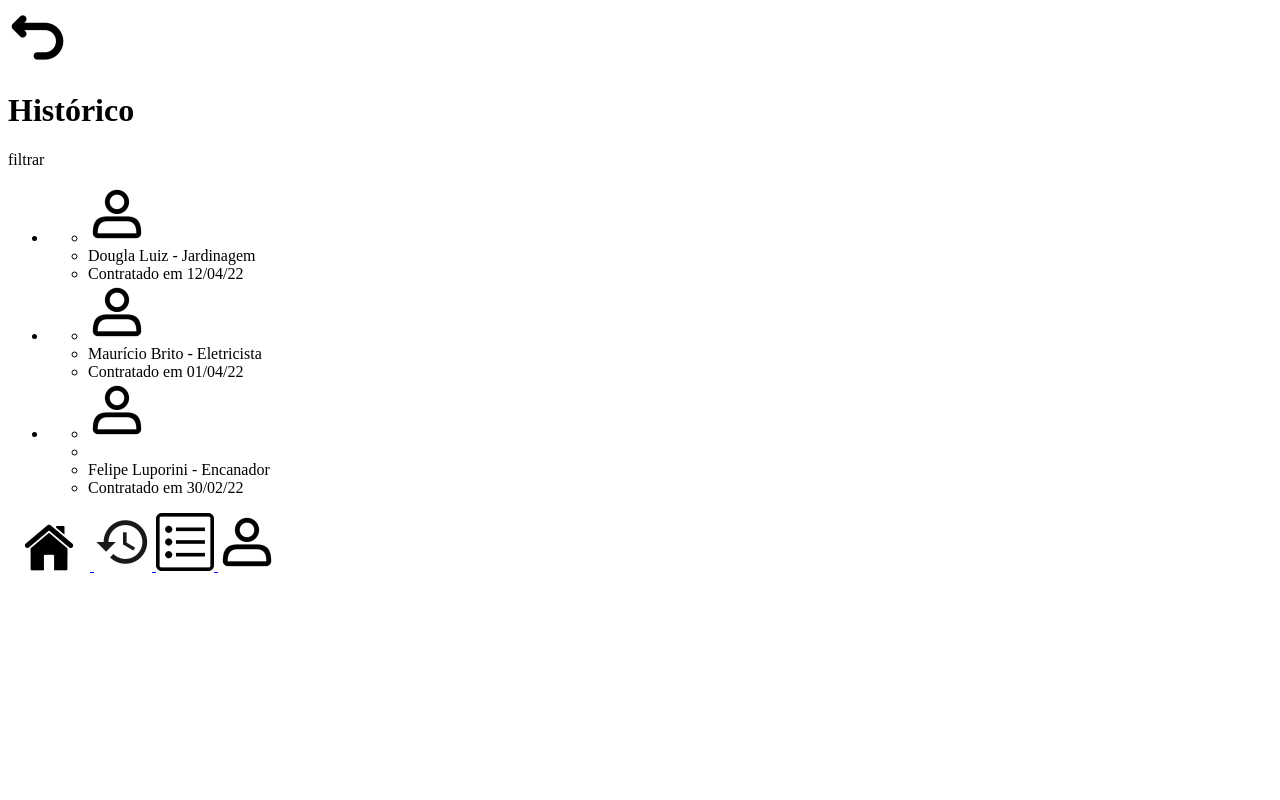
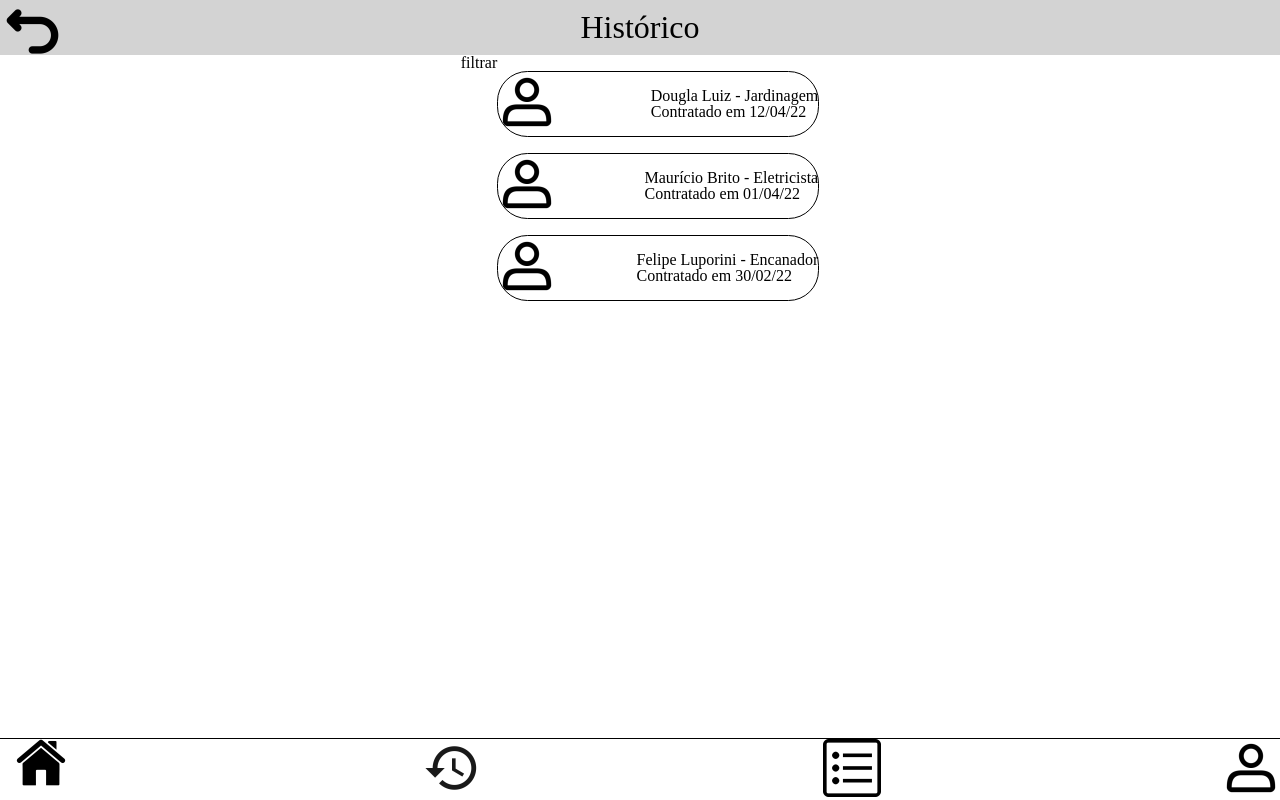
Before and after one commit to fernandoko3lle/estrutura_grupo5, a plain HTML site: page histórico.html in a window 1280 px wide. Drawn offline with Linux system fonts and the light colour scheme.

Commit message:
corrigindo

```diff
--- a/histórico.html
+++ b/histórico.html
@@ -4,13 +4,16 @@
     <meta charset="UTF-8">
     <meta http-equiv="X-UA-Compatible" content="IE=edge">
     <meta name="viewport" content="width=device-width, initial-scale=1.0">
+    <link rel="stylesheet" href="css/reset.css">
+    <link rel="stylesheet" href="css/style.css">
+
     <title>Histórico</title>
 </head>
 <body>
     <header>
     <!-- Botaão voltar -->
-    <a href="index.html">
-        <img src="/Img/Icone_Seta.png" alt="">
+    <a href="index.html" class="link_seta">
+        <img src="Img/Icone_Seta.png" alt="">
     </a>
     <h1>Histórico</h1>
     </header>
@@ -18,27 +21,35 @@
         <p>filtrar</p>
         <ul>
             <li>
-                <ul>
+                <ul class="ID">
                     <li>
                         <a href=""><img src = 'Img/Icone_Perfil_Usuario.png' alt=''>
                         </a>
                     </li>
+                    <li>
+                        <ul>
                             <li>Dougla Luiz - Jardinagem</li>
                             <li>Contratado em 12/04/22</li>
                         </ul>
                     </li>
+                </ul>
+            </li>
             <li>
-                <ul>
+                <ul class="ID">
                     <li>
                         <a href=""><img src = 'Img/Icone_Perfil_Usuario.png' alt=''>
                         </a>
                     </li>
+                    <li>
+                        <ul>
                             <li>Maurício Brito - Eletricista</li>
                             <li>Contratado em 01/04/22</li>
                         </ul>
                     </li>
+                </ul>
+            </li>
             <li>
-                <ul>
+                <ul class="ID">
                     <li>
                         <a href="Perfil_Felipe_Luporini.html"><img src = 'Img/Icone_Perfil_Usuario.png' alt=''>
                         </a>
@@ -46,21 +57,25 @@
                     <li>
                         <a href="Perfil_Felipe_Luporini.html"></a>
                     </li>
+                    <li>
+                        <ul>
                             <li>Felipe Luporini - Encanador</li>
                             <li>Contratado em 30/02/22</li>
+                        </ul>
+                    </li>
                 </ul>
             </li>
         </ul>
     </main>
     <footer>
         <a href="index.html">
-            <img src="/Img/Home.png" alt='Home'>
+            <img src="Img/Home.png" alt='Home'>
         </a>
         <a href="#">
-            <img src="/Img/Histórico.png" alt='Histórico'>
+            <img src="Img/Histórico.png" alt='Histórico'>
         </a>
         <a href="#">
-            <img src="/Img/Pedios_em_andamento.png" alt='Pedidos_em_andamento'>
+            <img src="Img/Pedios_em_andamento.png" alt='Pedidos_em_andamento'>
         </a>
         <a href="#">
             <img src="Img/Icone_Perfil_Usuario.png" alt='Perfil'>
```
Lines whose indentation alone changed are shown as unchanged.
